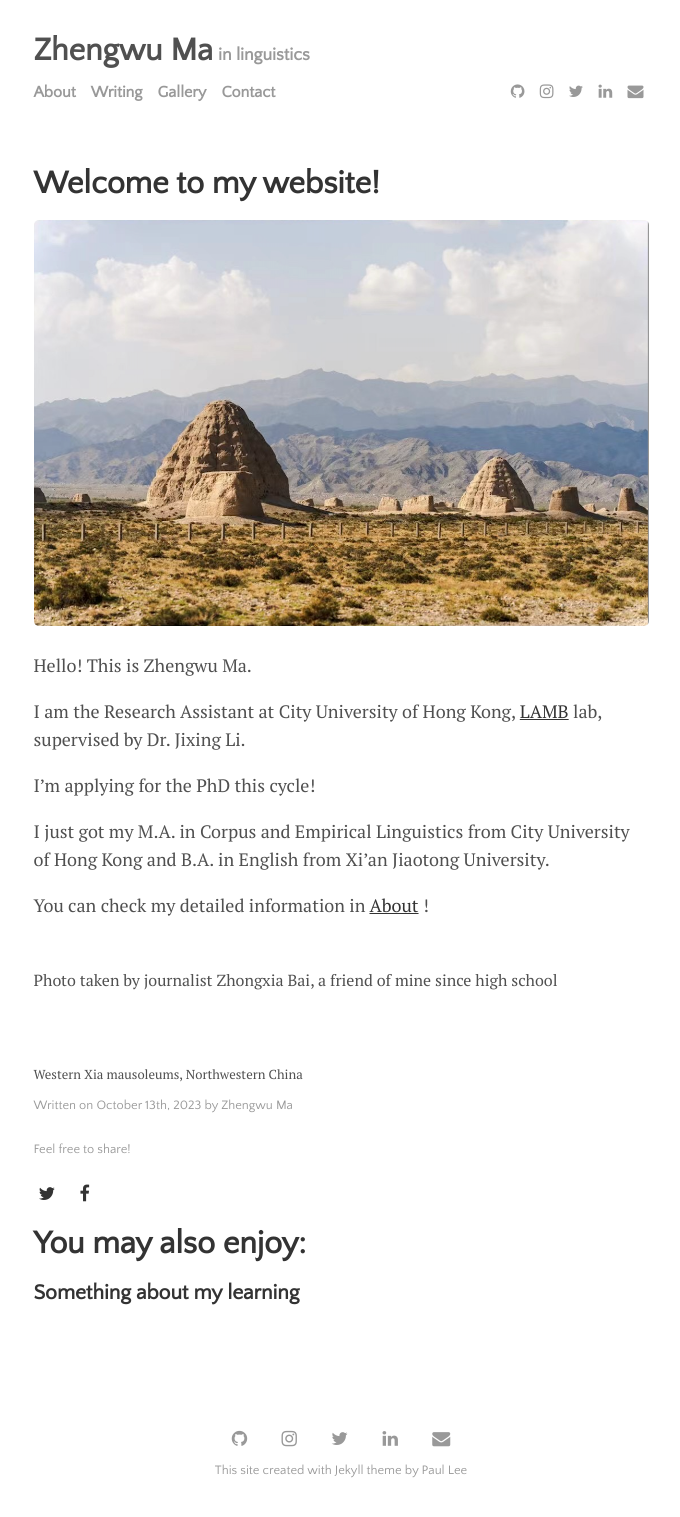
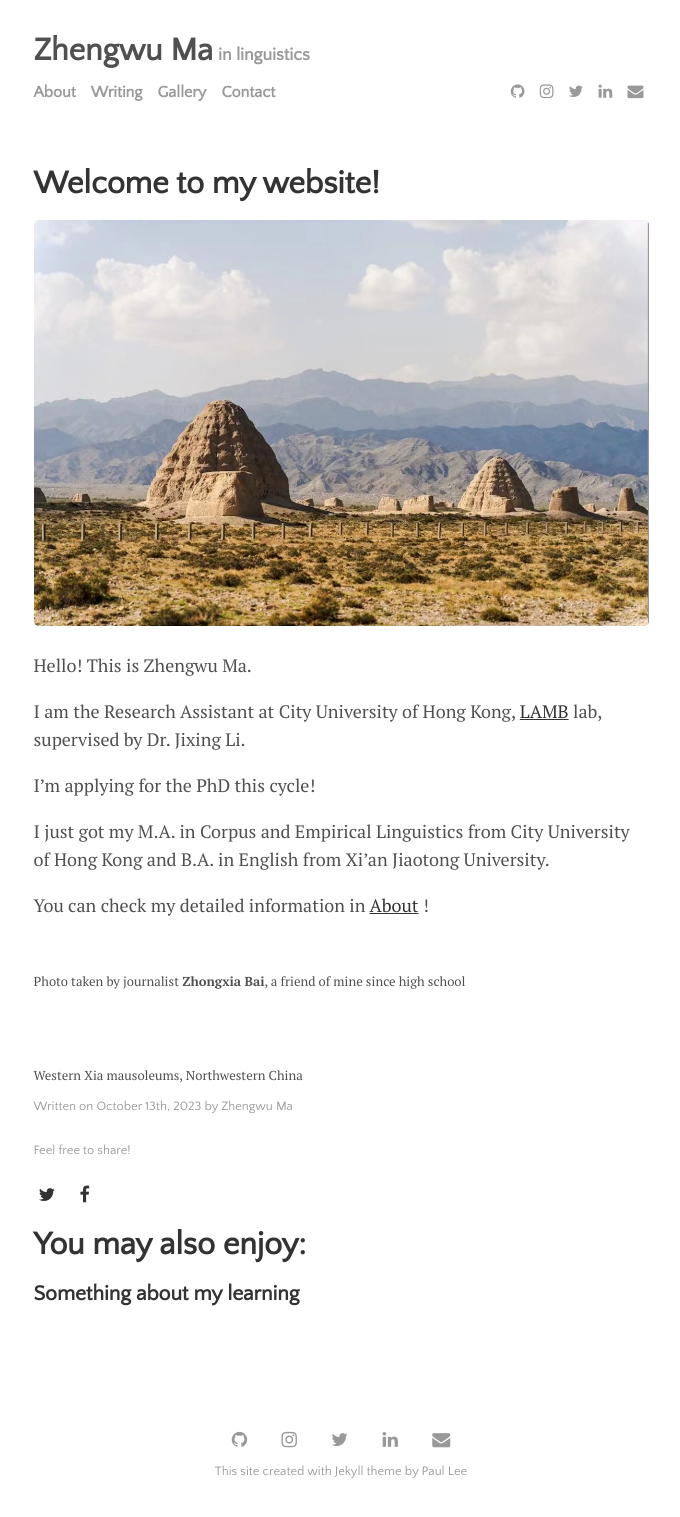
Before and after one commit to zhengwuma/zhengwuma.github.io, a Jekyll site: the page built from _posts/2023-10-13-welcome.md, in a window 1280 px wide. Shown: the whole page, without its empty margins (299-979 px from the left). Built offline with Jekyll 4.4.1, drawn with Linux system fonts in a browser that asks for light colours.

Commit message:
Update 2023-10-13-welcome.md

```diff
--- a/_posts/2023-10-13-welcome.md
+++ b/_posts/2023-10-13-welcome.md
@@ -18,5 +18,5 @@ I just got my M.A. in Corpus and Empirical Linguistics from City University of H
 You can check my detailed information in [About](https://zhengwuma.github.io/about.html) ! <br><br>
 
 
-<font size="3"> Photo taken by journalist Zhongxia Bai, a friend of mine since high school </font> <br>
+<font size="2"> Photo taken by journalist <b>Zhongxia Bai</b>, a friend of mine since high school </font><br>
 <font size="2">Western Xia mausoleums, Northwestern China </font>
```
